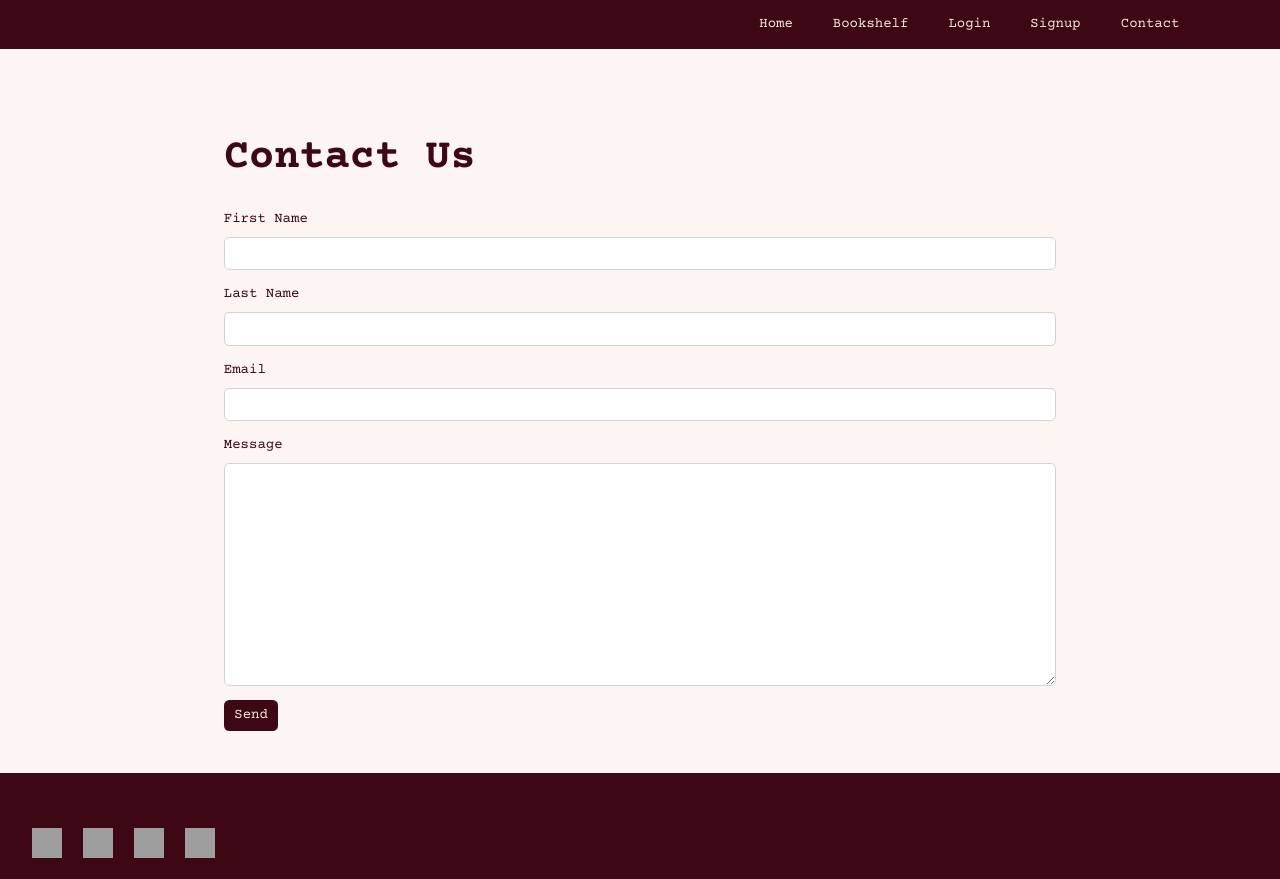
After one commit to rhiannonmcn/the-book-nook, a Django app: page /contact/ in a window 1280 px wide. The commit adds this page. Run offline with Django 4.2, Linux system fonts and the light colour scheme; some libraries are stand-ins or nearby versions; grey boxes are pictures that could not be loaded.

Commit message:
Add context and styles to contact.html, create contact url and create contact view and contact form

```diff
--- a/book/forms.py
+++ b/book/forms.py
@@ -19,3 +19,17 @@ class AddBookForm(forms.ModelForm):
     class Meta:
         model = Book
         fields = ('title', 'book_author', 'book_image','book_blurb', 'book_genre')
+
+
+
+class ContactForm(forms.Form):
+    """_summary_
+
+    Args:
+        forms (_type_): _description_
+    """
+
+    first_name = forms.CharField(label='First Name', max_length = 50, required=True)
+    last_name = forms.CharField(label='Last Name', max_length = 50, required=True)
+    email_address = forms.EmailField(label='Email', max_length = 150, required=True)
+    message = forms.CharField(widget=forms.Textarea, label='Message', max_length = 2000, required=True)
--- a/book/urls.py
+++ b/book/urls.py
@@ -12,5 +12,6 @@ urlpatterns = [
     path('my_books/', views.MyBooks.as_view(), name='my_books'),
     path('<int:pk>/edit_review/', views.EditReview.as_view(), name='edit_review' ),
     path('<int:pk>/delete_review/', views.DeleteReview.as_view(), name='delete_review' ),
+    path('contact/', views.Contact.as_view(), name='contact' ),
 
 ]
--- a/book/views.py
+++ b/book/views.py
@@ -1,5 +1,5 @@
 from django.shortcuts import render, get_object_or_404, reverse
-from django.views.generic import View, CreateView, ListView, UpdateView, DeleteView
+from django.views.generic import View, CreateView, ListView, UpdateView, DeleteView, FormView
 from django.http import HttpResponseRedirect
 from django.db.models import Q
 from django.utils.text import slugify
@@ -8,7 +8,7 @@ from django.contrib.auth.mixins import LoginRequiredMixin
 from django.urls import reverse_lazy
 from django.contrib import messages
 from .models import Book, BookReview, Genre
-from .forms import AddBookForm, BookForm
+from .forms import AddBookForm, BookForm, ContactForm
 
 
 class HomeList(ListView):
@@ -330,3 +330,16 @@ class DeleteReview(SuccessMessageMixin, LoginRequiredMixin, DeleteView):
         context['date'] = self.object.review_created_on
 
         return context
+
+
+class Contact(SuccessMessageMixin, FormView ):
+    """_summary_
+
+    Args:
+        CreateView (_type_): _description_
+    """
+
+    template_name = 'contact.html'
+    form_class = ContactForm
+    success_url=reverse_lazy('contact')
+    success_message='Thank you, your message has been sent and someone will be in contact with you as soon as possible!'
--- a/booknook/settings.py
+++ b/booknook/settings.py
@@ -28,7 +28,7 @@ TEMPLATES_DIR = os.path.join(BASE_DIR, 'templates')
 SECRET_KEY = os.environ.get('SECRET_KEY')
 
 # SECURITY WARNING: don't run with debug turned on in production!
-DEBUG = False
+DEBUG = True
 
 ALLOWED_HOSTS = ['rhi-book-nook.herokuapp.com', 'localhost', '127.0.0.1']
 
--- /dev/null
+++ b/static/js/script.js
@@ -0,0 +1,9 @@
+function SendMail() {
+    let params = {
+      from_name: document.getElementById("id_first_name").value,
+      email: document.getElementById("id_email_address").value,
+      message: document.getElementById("id_message").value,
+    };
+    emailjs
+      .send("service_d8hp71m", "template_so1j2dk", params)
+  }
--- a/templates/base.html
+++ b/templates/base.html
@@ -46,6 +46,16 @@
 
     <!--styesheet link-->
     <link rel="stylesheet" href="{% static 'css/styles.css' %}" />
+
+    <script
+      type="text/javascript"
+      src="https://cdn.jsdelivr.net/npm/emailjs-com@2/dist/email.min.js"
+    ></script>
+    <script type="text/javascript">
+      (function () {
+        emailjs.init("lauwE--GbIW5Ohr0M");
+      })();
+    </script>
 
     <title>Document</title>
   </head>
@@ -177,6 +187,7 @@
     </footer>
 
     <!-- scripts-->
+    <script src="{% static 'js/script.js' %}"></script>
     <script
       src="https://cdn.jsdelivr.net/npm/@popperjs/core@2.11.5/dist/umd/popper.min.js"
       integrity="sha384-Xe+8cL9oJa6tN/veChSP7q+mnSPaj5Bcu9mPX5F5xIGE0DVittaqT5lorf0EI7Vk"
--- /dev/null
+++ b/templates/contact.html
@@ -0,0 +1,22 @@
+{% extends "base.html" %} {% load static %} {% block content %} {% load crispy_forms_tags %}
+
+<section id="reviews" class="bg-seashell pt-5 pb-5">
+  <div class="row justify-content-center">
+    <div class="col-12 col-md-8 mt-5 mb-3b">
+      <h1 class="page-title">Contact Us</h1>
+    </div>
+  </div>
+
+  <div class="row justify-content-center">
+    <div class="col col-md-8">
+      <div>
+        <form method="post" style="margin-top: 1.3em">
+          {% csrf_token %} {{ form | crispy }}
+          <button onclick="SendMail()" type="submit" class="btn btn-styles">Send</button>
+        </form>
+      </div>
+    </div>
+  </div>
+</section>
+
+{% endblock %}
```
